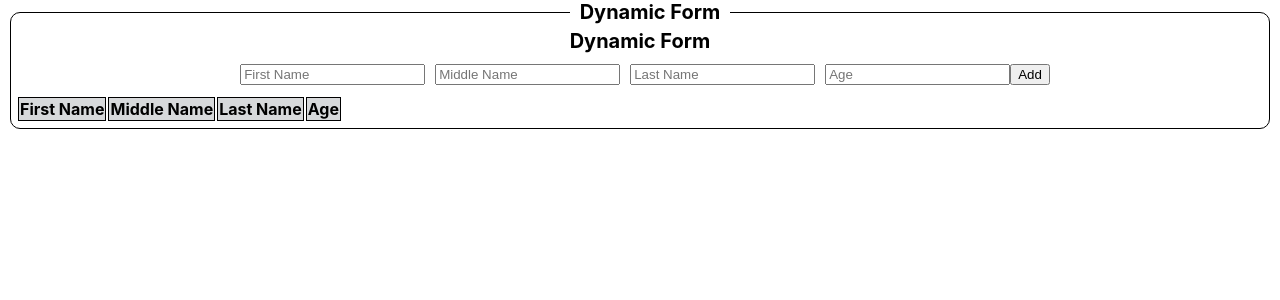
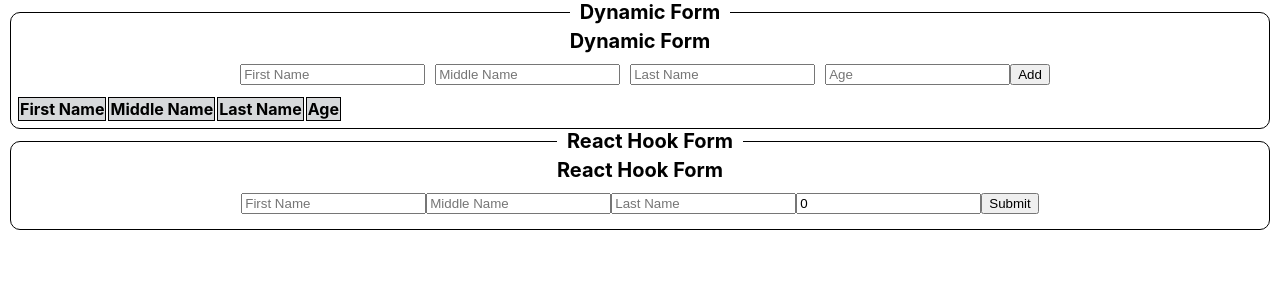
Before and after one commit to rishikale/React_MERN_Online, a React (Create React App) app: page / in a window 1280 px wide. Shown: the top 300 px of the page. Built offline with nearby package versions, Linux system fonts and the light colour scheme.

Commit message:
reactHookForm

```diff
--- a/package.json
+++ b/package.json
@@ -8,6 +8,7 @@
     "@testing-library/user-event": "^13.5.0",
     "react": "^18.3.1",
     "react-dom": "^18.3.1",
+    "react-hook-form": "^7.52.1",
     "react-router-dom": "^6.25.1",
     "react-scripts": "5.0.1",
     "web-vitals": "^2.1.4"
--- a/src/App.js
+++ b/src/App.js
@@ -4,6 +4,7 @@ import Parent from "./Components/Parent";
 import ContextParent from "./Components/ContextAPI/ContextParent";
 import MainLayout from "./Components/ReactRouter/MainLayout";
 import DynamicForm from "./Components/DynamicForm/DynamicForm";
+import ReactHookForm from "./Components/ReactHookForm/ReactHookForm";
 
 function App() {
   return (
@@ -108,6 +109,31 @@ function App() {
           <DynamicForm />
         </div>
       </fieldset>
+      <fieldset
+        style={{
+          border: "1px solid black",
+          borderRadius: "10px",
+          marginLeft: "10px",
+          marginRight: "10px",
+          padding: "5px",
+        }}
+      >
+        <legend
+          style={{
+            paddingLeft: "10px",
+            paddingRight: "10px",
+            marginLeft: "10px",
+            marginRight: "10px",
+            fontWeight: "bold",
+            fontSize: "20px",
+          }}
+        >
+          React Hook Form
+        </legend>
+        <div>
+          <ReactHookForm />
+        </div>
+      </fieldset>
       {/* <MainLayout /> */}
     </div>
   );
--- a/src/Components/DynamicForm/DynamicForm.js
+++ b/src/Components/DynamicForm/DynamicForm.js
@@ -31,6 +31,7 @@ function DynamicForm() {
     setUsers(dataArray);
     let formId = document.getElementById("firstForm");
     formId.reset();
+
     setFormFields({
       firstName: "",
       middleName: "",
--- /dev/null
+++ b/src/Components/ReactHookForm/ReactHookForm.js
@@ -0,0 +1,70 @@
+import React from "react";
+import { useForm } from "react-hook-form";
+
+function ReactHookForm() {
+  //   const { propOne, propTwo } = props;
+  const [users, setUsers] = React.useState([]);
+
+  const defaultValues = {
+    firstName: "",
+    middleName: "",
+    lastName: "",
+    age: 0,
+  };
+
+  const { handleSubmit, register, reset } = useForm({
+    defaultValues: defaultValues,
+  });
+
+  //   handleSubmit -- handleSubmit is the function or a code block which is used for getting all the values at a single submit .
+  //   register -- used to register the local form fields with the react hook form that react hook form can interact with each single field .
+
+  // a function used to get the form values when the button clicked which is having tye type "Submit"
+  console.log("The values in the form :", users);
+  function getFormValues(values) {
+    let dataArray = [...users];
+    dataArray.push(values);
+    setUsers(dataArray);
+    reset(defaultValues);
+  }
+
+  return (
+    <form onSubmit={handleSubmit(getFormValues)}>
+      <label
+        style={{
+          marginTop: "10px",
+          fontWeight: "bold",
+          fontSize: "20px",
+        }}
+      >
+        React Hook Form
+      </label>
+      <div
+        style={{
+          marginTop: "10px",
+          marginBottom: "10px",
+        }}
+      >
+        <input
+          name="firstName"
+          {...register("firstName")}
+          placeholder="First Name"
+        />
+        <input
+          name="middleName"
+          {...register("middleName")}
+          placeholder="Middle Name"
+        />
+        <input
+          name="lastName"
+          {...register("lastName")}
+          placeholder="Last Name"
+        />
+        <input name="age" {...register("age")} placeholder="Age" />
+        <button type="submit">Submit</button>
+      </div>
+    </form>
+  );
+}
+
+export default ReactHookForm;
```
Also changed, not shown: 1 other file (tests, documents, lock files or other folders).
